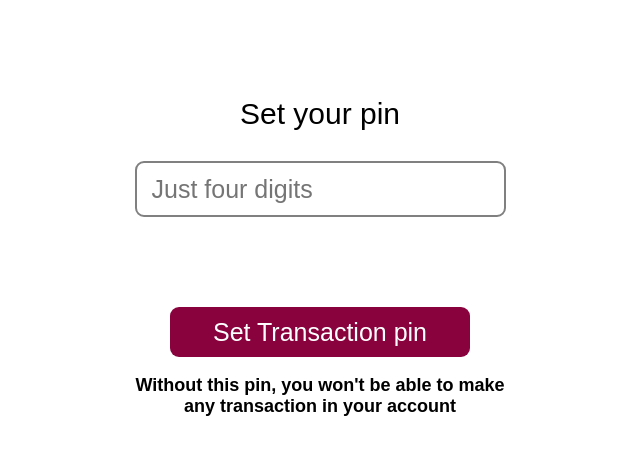
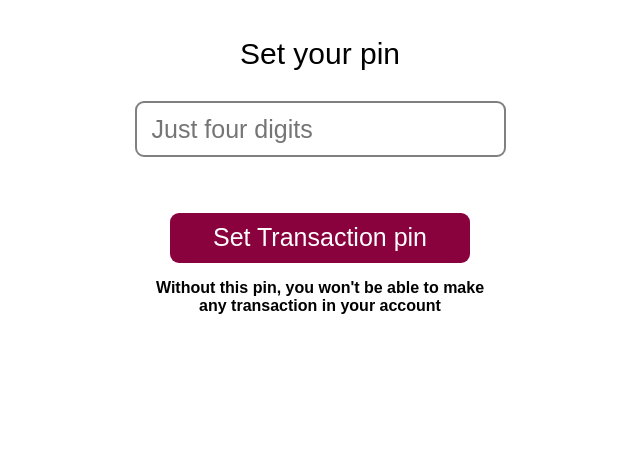
Before and after one commit to Dev-Rid/swift-bank-app, a website: page SET-PIN/index.html in a window 1280 px wide. Shown: the part 81-536 px from the top of the page, without its empty margins (320-960 px from the left). Drawn offline with Linux system fonts and the light colour scheme.

Commit message:
still making changes

```diff
--- a/ACCT-NUM/index.css
+++ b/ACCT-NUM/index.css
@@ -232,8 +232,3 @@
     }
 
 }
-
-
-/* @media screen and (min-width) {}{
-
-} */
--- a/SET-PIN/index.css
+++ b/SET-PIN/index.css
@@ -18,12 +18,13 @@
 
 
 .subSetPinTwo {
-    margin: 100px;
+    margin: 50 auto;
     text-align: center;
 }
 
 
 .subSetPinTwo p{
+    margin-top: 40px;
     font-size: 30px;
     font-family: 'Poppins', sans-serif;
 }
@@ -43,7 +44,15 @@
 
 .subSetPinThree {
     text-align: center;
-    margin-top: -10px;
+    margin: 15% auto;
+}
+
+
+.subSetPinThree p {
+    font-size: 16px;
+    font-family: 'Poppins', sans-serif;
+    font-weight: 80px;
+    font-weight: 550;
 }
 
 
@@ -69,9 +78,10 @@
 }
 
 
-.subSetPinThree p{
-    font-size: 18px;
-    font-family: 'Poppins', sans-serif;
-    font-weight: 80px;
-    font-weight: 550;
+
+/* media query */
+@media screen and (max-width: 414px) {
+    .setPin{
+        margin: 30% auto;
+    }
 }
--- a/SET-PIN/index.html
+++ b/SET-PIN/index.html
@@ -16,9 +16,10 @@
                <img id="pinImg" src="../IMGs/swiftpay-logo.png" alt="">
             </div>
 
+            <div class="setPin">
                 <div class="subSetPinTwo">
                     <p>Set your pin</p>
-                <input type="password" name="pin" minlength="4" maxlength="4"  id="pinHere" placeholder="Just four digits">
+                    <input type="password" name="pin" minlength="4" maxlength="4" id="pinHere" placeholder="Just four digits">
 
                 </div>
 
@@ -26,6 +27,8 @@
                     <button id="pinBtn">Set Transaction pin</button>
                     <p>Without this pin, you won't be able to make <br> any transaction in your account</p>
                 </div>
+            </div>
+
 
 
         </div>
```
Also changed, not shown: SIGN-UP/index.css (line endings or trailing spaces). Lines whose indentation alone changed are shown as unchanged.
